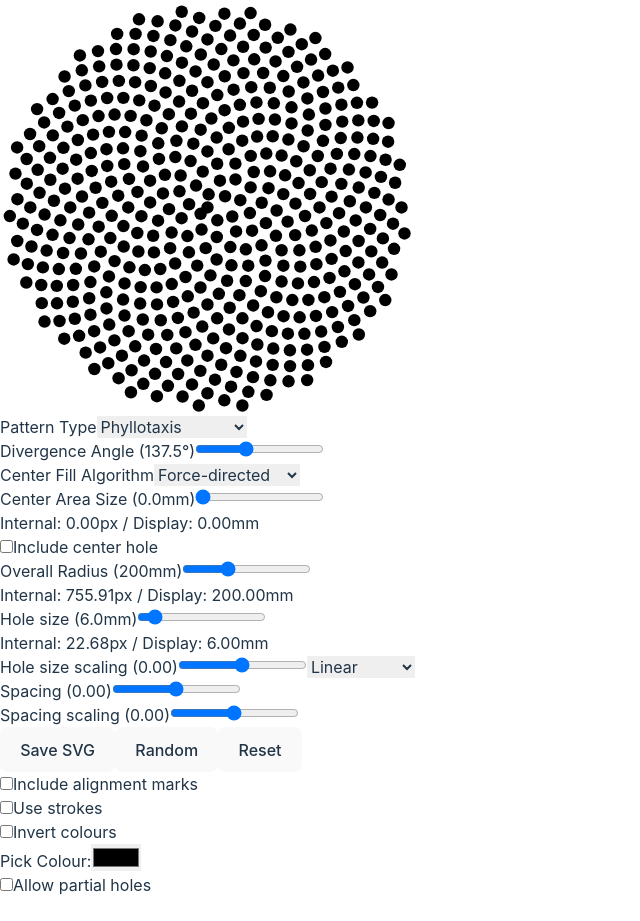
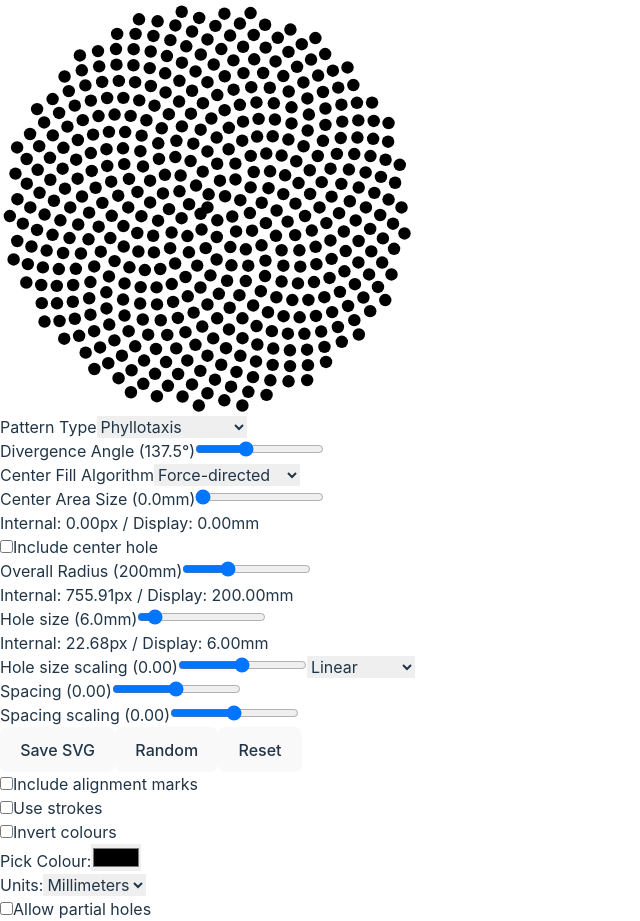
Before and after one commit to edwardhorsford/speaker-grille-generator, a React (Vite) app: page / in a window 1280 px wide. Shown: the whole page, without its empty margins (0-640 px from the left). Before the commit the page ends 897 px from the top, so only its background shows below. Built offline with nearby package versions, Linux system fonts and the light colour scheme.

Commit message:
Fix bugs

```diff
--- a/src/centerFill/concentricFill.ts
+++ b/src/centerFill/concentricFill.ts
@@ -1,3 +1,5 @@
+import { Point, CenterFillGenerator, CenterFillConfig } from './types';
+
 export class ConcentricFillGenerator implements CenterFillGenerator {
   generatePoints(config: CenterFillConfig): Point[] {
     const {
--- a/src/centerFill/forceFill.ts
+++ b/src/centerFill/forceFill.ts
@@ -7,7 +7,6 @@ export class ForceFillGenerator implements CenterFillGenerator {
       centerRadius,
       minDistance,
       holeRadius,
-      bufferRadius = centerRadius + minDistance,
       outerPoints = [],
       centerHole = false,
       maxIterations = 150,
--- a/src/centerFill/hexFill.ts
+++ b/src/centerFill/hexFill.ts
@@ -19,11 +19,6 @@ export class HexFillGenerator implements CenterFillGenerator {
 
     // Calculate base spacing
     const baseSpacing = (holeRadius * 2) + minDistance;
-
-    // Calculate maximum packing density
-    const minHexArea = 2 * Math.sqrt(3) * Math.pow(baseSpacing/2, 2);
-    const centerArea = Math.PI * Math.pow(centerRadius, 2);
-    const maxPoints = Math.floor(centerArea / minHexArea);
 
     // Adjust density scaling
     // At densityFactor = -1: very sparse
--- a/src/centerFill/poissonFill.ts
+++ b/src/centerFill/poissonFill.ts
@@ -1,5 +1,5 @@
 import { Point } from '../patterns/types';
-import { CenterFillGenerator, CenterFillConfig, checkOverlap, isWithinCenter } from './types';
+import { CenterFillGenerator, CenterFillConfig } from './types';
 
 export class PoissonFillGenerator implements CenterFillGenerator {
   generatePoints(config: CenterFillConfig): Point[] {
--- a/src/components/SliderControl.tsx
+++ b/src/components/SliderControl.tsx
@@ -1,6 +1,6 @@
 import React, { useEffect } from 'react';
 import { FormattedValue } from './FormattedValue';
-import { MM_TO_PX, Units } from '../constants';
+import { MM_TO_PX, PX_TO_MM, Units } from '../constants';
 
 interface SliderControlProps {
   label: string;
@@ -27,7 +27,7 @@ export const SliderControl: React.FC<SliderControlProps> = ({
   useEffect(() => {
     console.log(`${label} Control:`, {
       internalValue: value,
-      displayValue: isMillimeters ? value / MM_TO_PX : value,
+      displayValue: isMillimeters ? value * PX_TO_MM  : value,
       range: isMillimeters ? mmRange : pxRange,
       units
     });
--- a/src/components/SpeakerGrille.tsx
+++ b/src/components/SpeakerGrille.tsx
@@ -4,7 +4,7 @@ import { getPatternGenerator, createPatternConfig } from '../patterns/pattern-fa
 import { generateCenterPoints, CenterFillAlgorithm } from '../centerFill';
 import { FormattedValue } from './FormattedValue';
 import { SliderControl } from './SliderControl';
-import { MM_TO_PX, PX_TO_MM, Units, ScaleType } from '../constants';
+import { MM_TO_PX, Units, ScaleType } from '../constants';
 
 // Initial values in millimeters
 const DEFAULT_VALUES_MM = {
@@ -198,7 +198,6 @@ const SpeakerGrille = () => {
 
     if (units === 'mm') {
       // Generate random values in mm and convert to px
-      const randomMmSpacing = 1 + Math.random() * 29; // 1-30mm
       const randomMmHoleRadius = 2.5 + Math.random() * 9.5; // 0.5-10mm
 
       setHoleRadius(randomMmHoleRadius * MM_TO_PX);
@@ -580,6 +579,18 @@ const SpeakerGrille = () => {
           </div>
 
           <div className="flex items-center space-x-2">
+            <label className="text-sm font-medium mr-4">Units:</label>
+            <select
+              value={units}
+              onChange={(e) => setUnits(e.target.value as Units)}
+              className="border rounded p-2"
+            >
+              <option value="mm">Millimeters</option>
+              <option value="px">Pixels</option>
+            </select>
+          </div>
+
+          <div className="flex items-center space-x-2">
             <input
               type="checkbox"
               id="allow-partial-holes"
--- a/src/components/formattedValue.tsx
+++ b/src/components/formattedValue.tsx
@@ -14,7 +14,6 @@ export const FormattedValue: React.FC<FormattedValueProps> = ({
   value,
   units = '',
   precision = 1,
-  minWidth = 4
 }) => {
   const displayValue = units === 'mm' ? pxToMm(value) : value;
   const formattedValue = displayValue.toFixed(precision);
--- a/src/patterns/fermat.ts
+++ b/src/patterns/fermat.ts
@@ -7,7 +7,6 @@ export class FermatPattern implements PatternGenerator {
       spacing: baseSpacing,
       getSpacing,
       divergenceAngle,
-      numPoints,
       innerRadius = 0,
       centerHole
     } = config;
--- a/src/patterns/types.ts
+++ b/src/patterns/types.ts
@@ -68,5 +68,5 @@ export interface PatternGenerator {
   /**
    * Generate points for the pattern based on configuration
    */
-  generatePoints(config: SpiralPatternConfig | ConcentricPatternConfig, getSpacing: (x: number, y: number) => number): Point[];
+  generatePoints(config: SpiralPatternConfig | ConcentricPatternConfig): Point[];
 }
```
